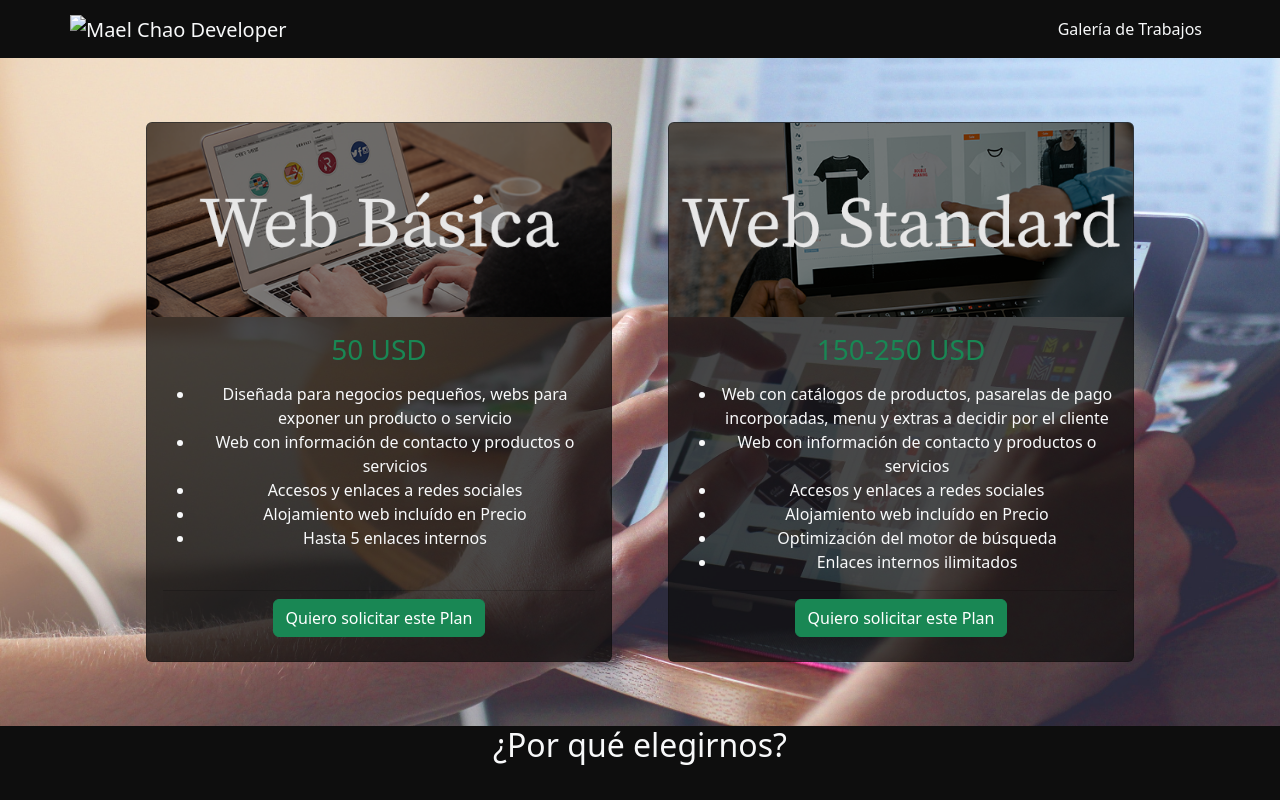
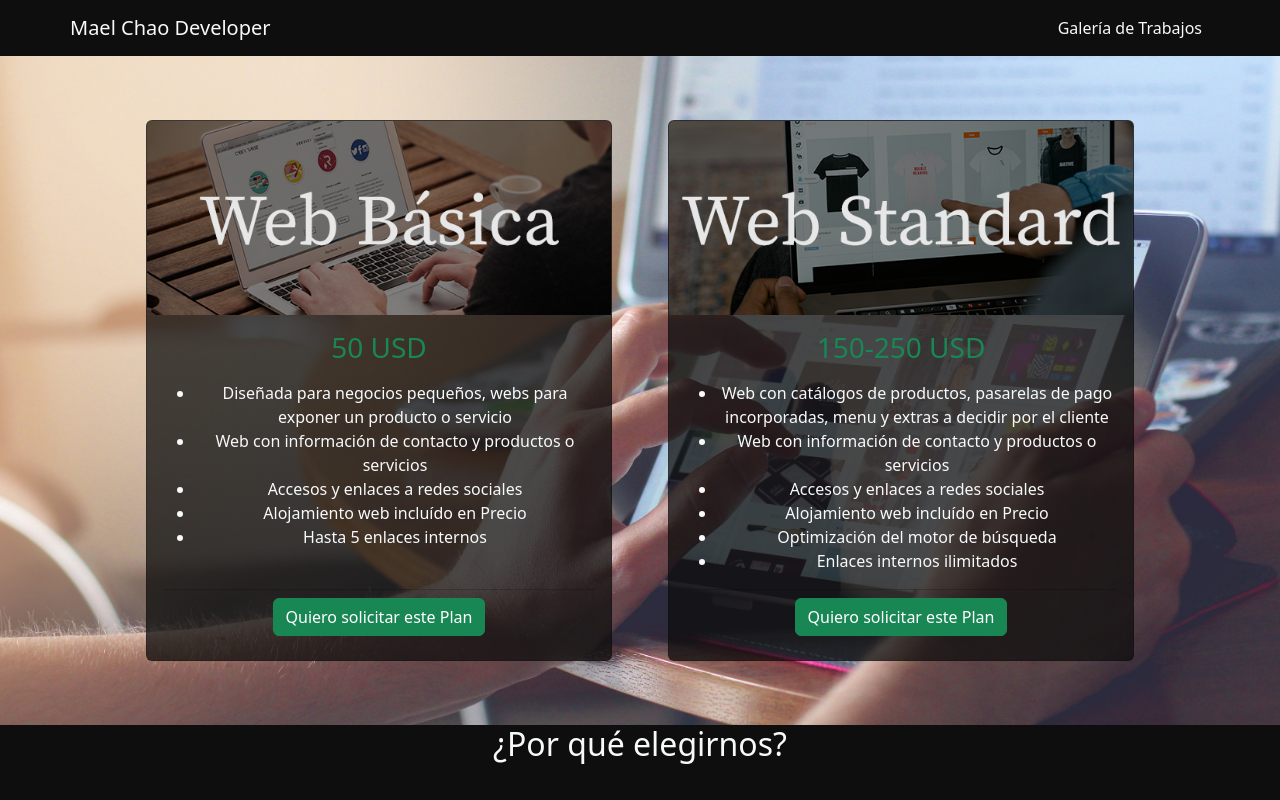
Before and after one commit to Mael-Chao/Portfolio, a plain HTML site: page index.html in a window 1280 px wide. Shown: the top 800 px of the page. Drawn offline with nearby package versions, Linux system fonts and the light colour scheme.

Commit message:
Update index.html

```diff
--- a/index.html
+++ b/index.html
@@ -34,7 +34,7 @@
     <div class="container-fluid bg-dark navbar-dark sticky-top">
         <div class="container sm-3 navbar navbar-expand-sm justify-content-between">
             <a href="/index.html" class="navbar-brand text-light">
-                <img src="#" alt="Mael Chao Developer">
+                Mael Chao Developer
             </a>
             <ul class="navbar-nav">
                 <li><a href="temps/galeria.html" class="nav-link text-light">Galería de Trabajos</a></li>
```
